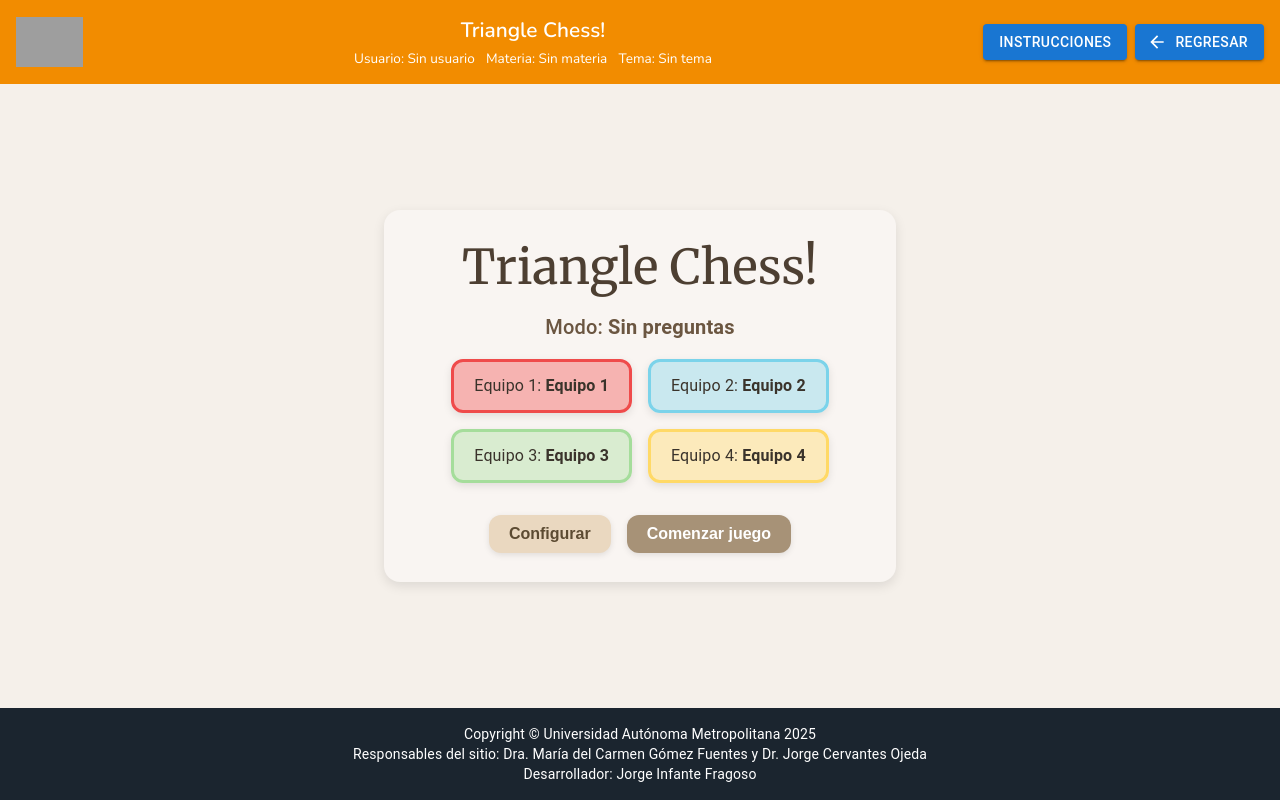
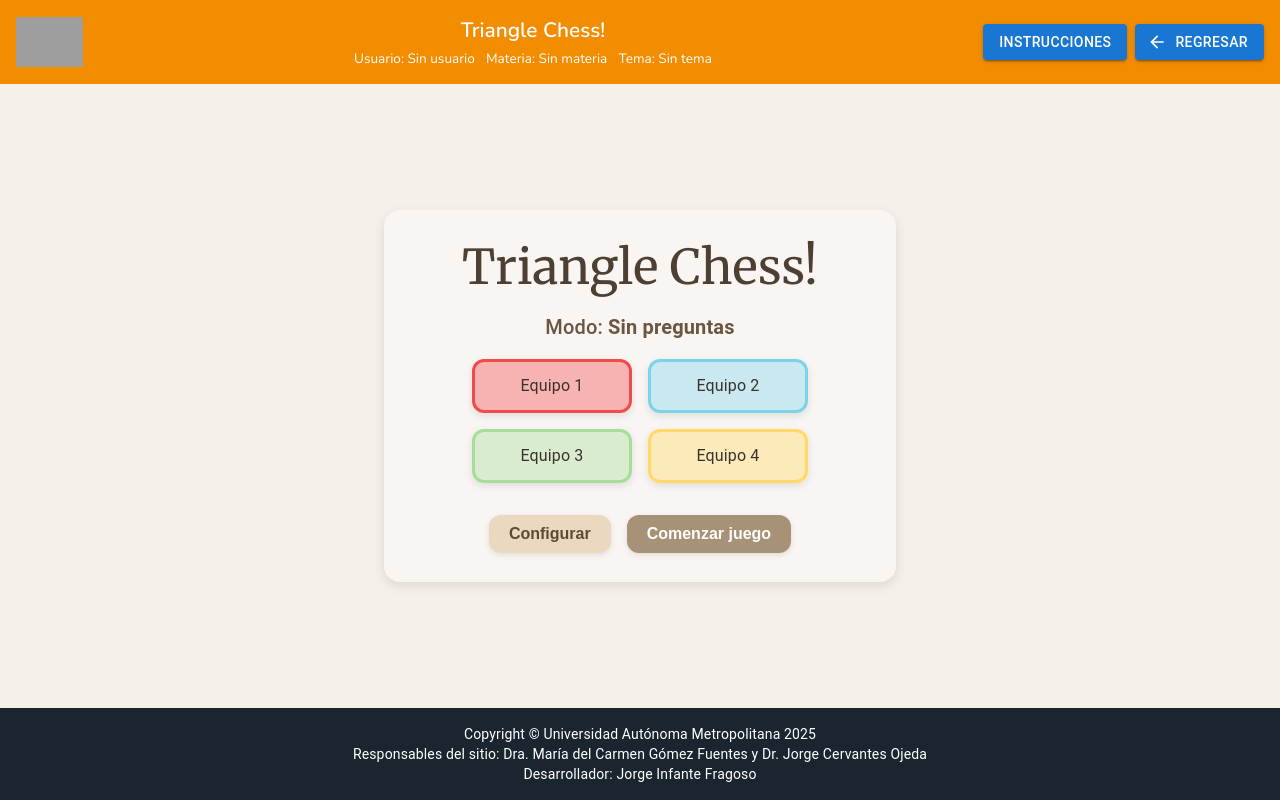
Before and after one commit to georgeif2212/Chain-Triangle-Chess, a React (Vite) app: page /trianglechess/game in a window 1280 px wide. Built offline with nearby package versions, Linux system fonts and the light colour scheme; grey boxes are pictures that could not be loaded.

Commit message:
feat: page using new component

```diff
--- a/src/game/pages/GameHasNotStarted.jsx
+++ b/src/game/pages/GameHasNotStarted.jsx
@@ -4,7 +4,7 @@ import { Typography } from "@mui/material";
 import { GameContext } from "@contexts/GameContext.jsx";
 import { formatMode } from "@utils/utils.js";
 import CustomButton from "@components/ui/CustomButton.jsx";
-import { Container } from "@mui/material";
+import TeamBox from "@components/ui/TeamBox.jsx";
 import styles from "@styles/pages/GameHasNotStarted.module.css";
 
 const GameHasNotStarted = () => {
@@ -33,15 +33,7 @@ const GameHasNotStarted = () => {
 
       <div className={styles.teamsContainer}>
         {state.teams.map((team, index) => (
-          <div
-            key={index}
-            className={styles.teamCard}
-            style={{ borderColor: team.color, backgroundColor: `${team.color}63` }}
-          >
-            <Typography variant="body1" className={styles.teamText}>
-              Equipo {index + 1}: <strong>{team.name}</strong>
-            </Typography>
-          </div>
+          <TeamBox key={index} team={team} index={index} />
         ))}
       </div>
 
```
